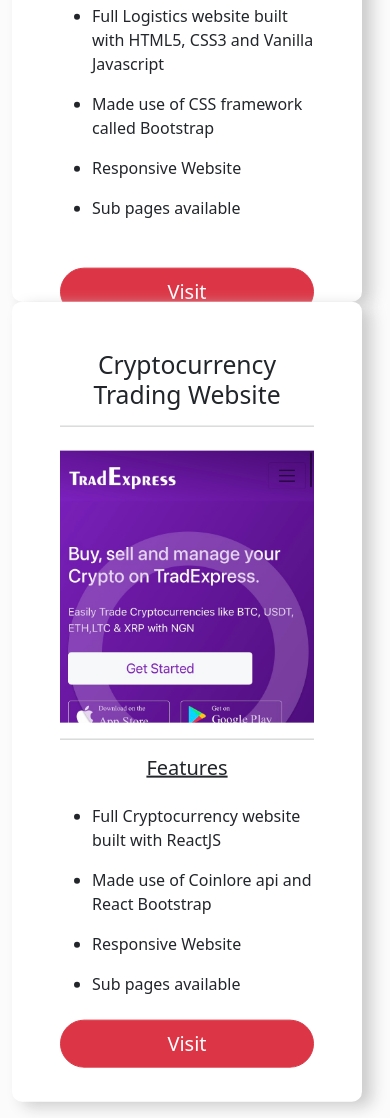
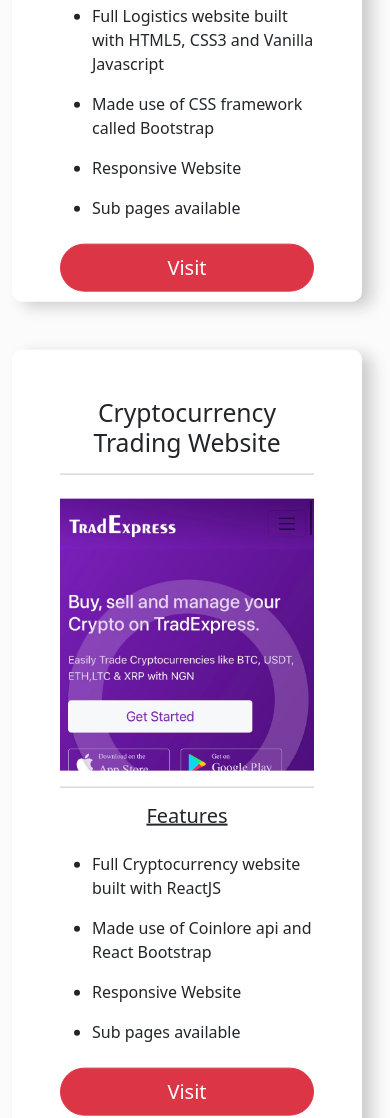
Before and after one commit to Hilary-Okemeziem/My-Portfolio, a plain HTML site: page index.html in a window 390 px wide. Shown: the part 7163-8281 px from the top of the page. Drawn offline with nearby package versions, Linux system fonts and the light colour scheme.

Commit message:
added portfolio

```diff
--- a/index.html
+++ b/index.html
@@ -294,7 +294,7 @@
                                         <li class="mb-3">Responsive Website</li>
                                         <li>Sub pages available</li>
                                     </ul>
-                                    <div class="mt-5 h">
+                                    <div class="mt-4 mt-md-5 h">
                                         <a href="https://amber-to-go.netlify.app" target="_blank" class="btn btn-danger btn-lg w-100 btn-size">Visit</a>
                                     </div>
                                 </div>
@@ -302,7 +302,7 @@
                         </a>
                     </div>
 
-                    <div class="col-md-6">
+                    <div class="col-md-6 mt-5 mt-md-0">
                         <a href="https://hilary-tradexpress.netlify.app" target="_blank" class="text-decoration-none text-dark">
                             <div class="portfolio-item1 p-5 text-center">
                                 <h2>Cryptocurrency Trading Website</h2><hr>
--- a/style.css
+++ b/style.css
@@ -304,7 +304,7 @@
 	height: 380px;
 	background-color: white;
     position: relative;
-    bottom: 120px;
+    bottom: 270px;
 }
 
 .contact-details-minibox{
```
